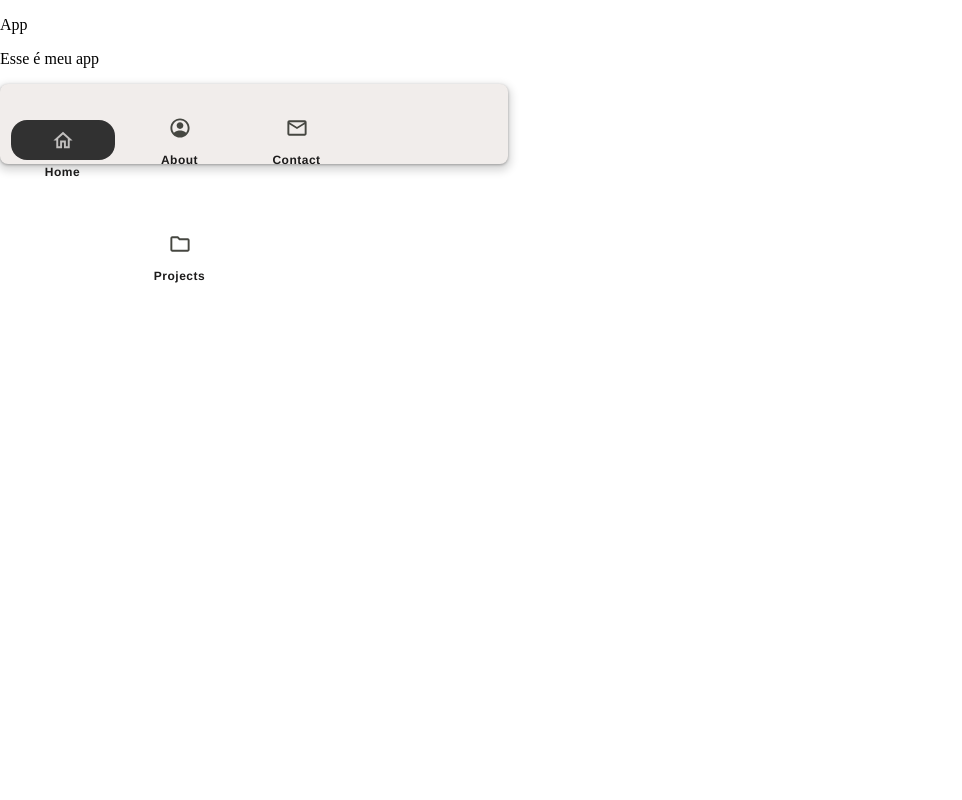
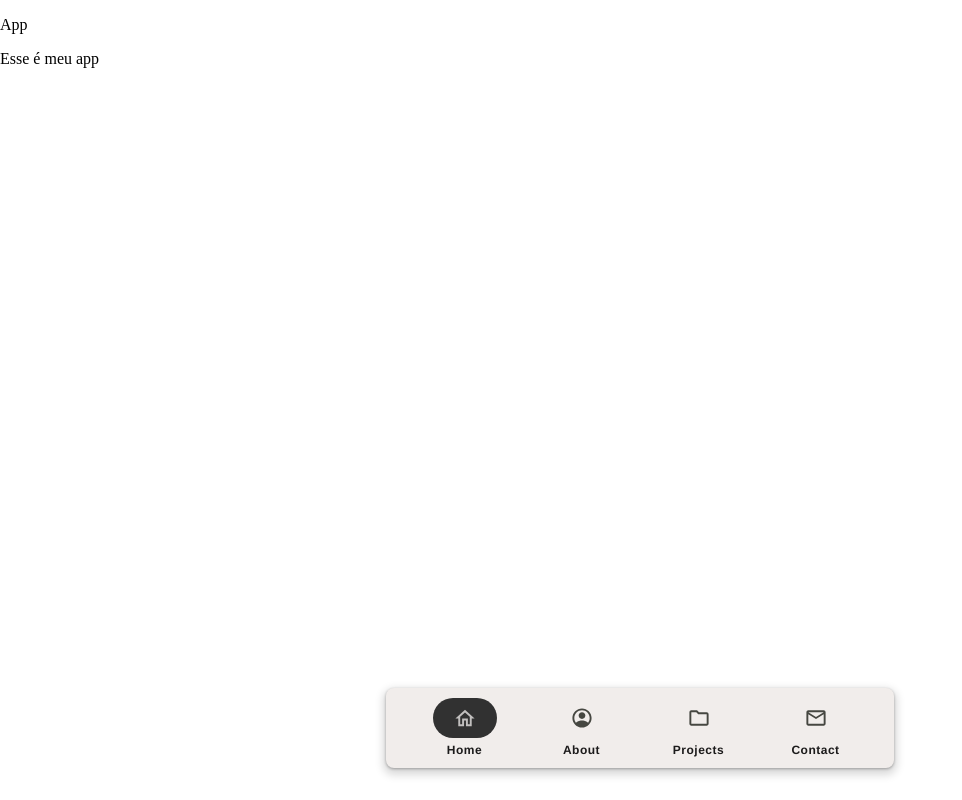
Before and after one commit to thiago186/portfoliov2, a React (Vite) app: page / in a window 1280 px wide. Shown: the whole page, without its empty margins (0-962 px from the left). Built offline with nearby package versions, Linux system fonts and the light colour scheme.

Commit message:
:sparkles: working navbar

```diff
--- a/src/components/NavButton/NavButton.css
+++ b/src/components/NavButton/NavButton.css
@@ -1,7 +1,7 @@
 .navbutton-container{
   display: flex;
   width: 93px;
-  padding: 12px 0px 16px 0px;
+  /* padding: 12px 0px 16px 0px; */
   flex-direction: column;
   justify-content: center;
   align-items: center;
@@ -13,7 +13,7 @@
 .icon-container {
   display: flex;
   width: 93px;
-  padding: 12px 0px 16px 0px;
+  /* padding: 12px 0px 16px 0px; */
   flex-direction: column;
   justify-content: center;
   align-items: center;
@@ -23,15 +23,18 @@
 
 .state-layer {
   display: flex;
-  width: 64px;
   height: 32px;
   padding: 4px 20px;
   justify-content: center;
   align-items: center;
+  border-radius: 32px;
+}
+
+.state-layer :hover{
+  scale: 1.4em;
 }
 
 .selected {
-  border-radius: 16px;
   background: var(--M3-sys-light-secondary-container, #313131);
 }
 
--- a/src/components/NavButton/NavButton.jsx
+++ b/src/components/NavButton/NavButton.jsx
@@ -8,8 +8,8 @@ export const NavButton = ({ icon, label, selected }) => {
     return (
         <div className='navbutton-container'>
             <div className="icon-container">
-                <div className={`state-layer ${selected ? 'selected': ''}`}>
-                    <img src={icon} className="svg-navicon"/>
+                <div className={`state-layer ${selected ? 'selected' : ''}`}>
+                    <img src={icon} className="svg-navicon" />
                 </div>
                 <span className="navbutton-label">{label}</span>
             </div>
--- a/src/components/Navbar/navbar.css
+++ b/src/components/Navbar/navbar.css
@@ -1,32 +1,66 @@
+
+.align-navbar-container {
+  position: fixed;
+  bottom: 32px;
+  left: 50%;
+  transform: translateX(-50%);
+  display: flex;
+  justify-content: center;
+  align-items: center;
+}
+
 .navbar-container {
   display: flex;
   width: 476px;
   height: 80px;
   padding: 0px 16px;
   align-items: flex-start;
+  align-items: center;
+  justify-content: center;
   gap: 24px;
   flex-shrink: 0;
   border-radius: 8px;
   background: var(--M3-sys-light-surface-container, #F1EDEB);
-  box-shadow: 0px 4px 8px 3px rgba(0, 0, 0, 0.15), 0px 1px 3px 0px rgba(0, 0, 0, 0.30);
+
+/* M3/Elevation Light/3 */
+box-shadow: 0px 4px 8px 3px rgba(0, 0, 0, 0.15), 0px 1px 3px 0px rgba(0, 0, 0, 0.30);
 }
 
 .navbar-container a {
-  text-decoration: none; /* Add this line to remove the underline from links */
-  color: inherit; /* Ensure the text color is inherited */
+  text-decoration: none;
+  color: inherit;
   display: flex;
+  flex-direction: column;
+  align-items: center;
   justify-content: center;
-  align-items: center;
-  flex-direction: column;
 }
 
-.segment1{
+.segment1 {
   display: flex;
-  width: 5.8125rem;
-  padding: 0.75rem 0rem 1rem 0rem;
+  width: 93px;
+  padding: 12px 0;
   flex-direction: column;
   justify-content: center;
   align-items: center;
-  gap: 0.25rem;
-  flex-shrink: 0;
+  gap: 4px;
+  cursor: pointer;
+  border-radius: 16px;
 }
+
+.segment1.selected {
+  background: var(--M3-sys-light-secondary-container, #313131);
+}
+
+.segment1:hover {
+  background: rgba(0, 0, 0, 0.1);
+}
+
+.navbutton-label {
+  color: var(--M3-sys-light-on-surface, #1C1B1B);
+  text-align: center;
+  font-family: Helvetica;
+  font-size: 12px;
+  font-weight: 700;
+  line-height: 16px;
+  letter-spacing: 0.5px;
+}
--- a/src/components/Navbar/navbar.jsx
+++ b/src/components/Navbar/navbar.jsx
@@ -7,22 +7,24 @@ import NavButton from '../NavButton/NavButton';
 
 const Navbar = () => {
   return (
+    <div className='align-navbar-container'>
       <div className='navbar-container'>
-      <div className='segment1'>
         <Link to='/'>
           <NavButton label='Home' icon='src/assets/icons/home.svg' selected={true} />
         </Link>
-      </div>
 
         <Link to='/about'>
           <NavButton label='About' icon='src/assets/icons/profile.svg' selected={false} />
+        </Link>
+
         <Link to='/projects'>
           <NavButton label='Projects' icon='src/assets/icons/folder.svg' selected={false} />
         </Link>
-      </Link>
+
         <Link to='/contact'>
           <NavButton label='Contact' icon='src/assets/icons/mail_outline.svg' selected={false} />
         </Link>
+      </div>
     </div>
   )
 }
```
Also changed, not shown: src/components/maryBar/MaryBar.jsx (added, +16 -0 lines), src/components/maryBar/MaryBar.css (added), 1 other file (tests, documents, lock files or other folders). Lines whose indentation alone changed are shown as unchanged.
